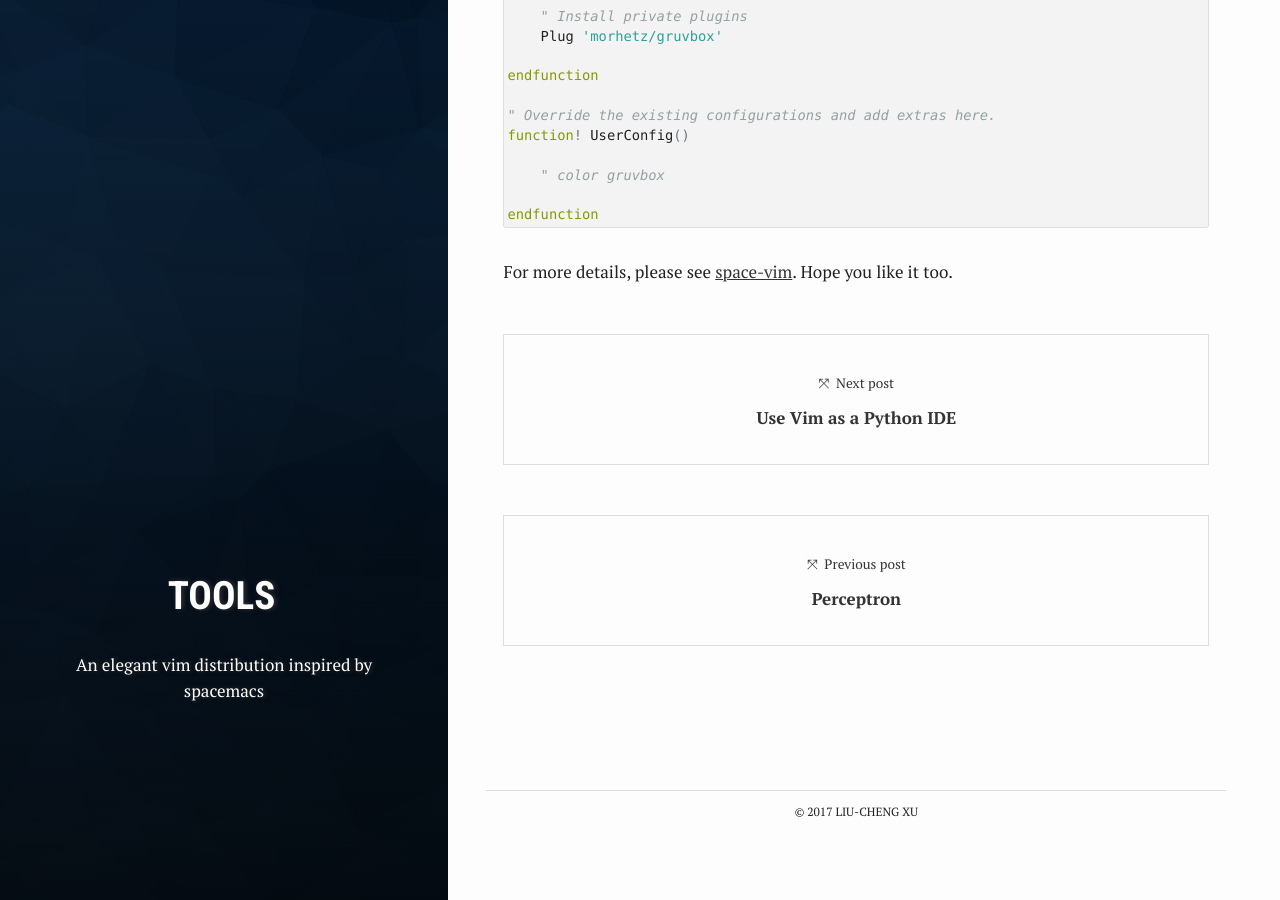
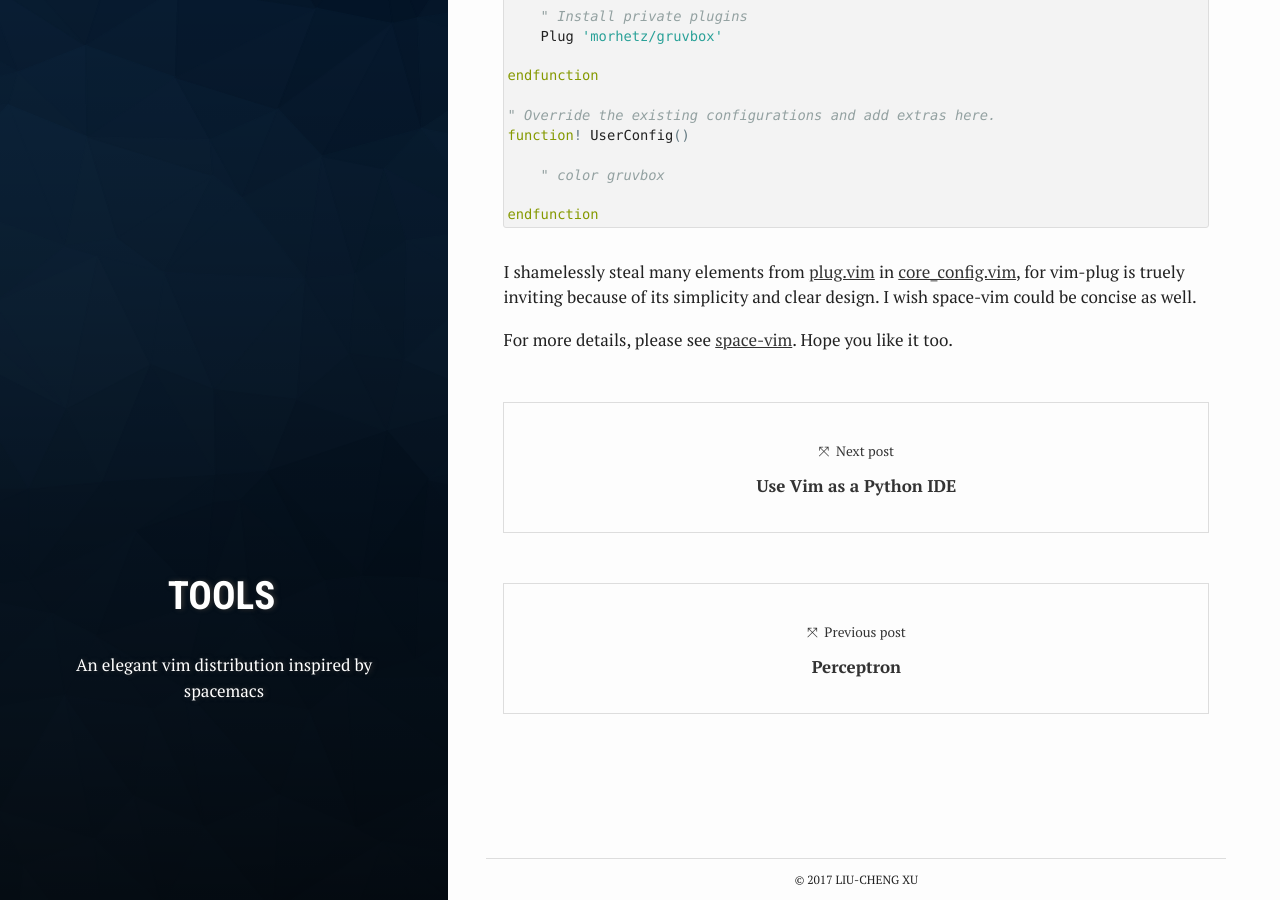
Before and after one commit to liuchengxu/liuchengxu.github.io, a Jekyll site: the page built from _posts/2017-01-25-space-vim.md, in a window 1280 px wide and 900 px high, scrolled down 1979 px. Built offline with Jekyll 4.4.1, drawn with Linux system fonts in a browser that asks for light colours.

Commit message:
Update space-vim

````diff
--- a/_posts/2017-01-25-space-vim.md
+++ b/_posts/2017-01-25-space-vim.md
@@ -66,4 +66,6 @@ function! UserConfig()
 endfunction
 ```
 
+I shamelessly steal many elements from [plug.vim](https://github.com/junegunn/vim-plug/blob/master/plug.vim) in [core_config.vim](https://github.com/liuchengxu/space-vim/blob/master/core/autoload/core_config.vim), for vim-plug is truely inviting because of its simplicity and clear design. I wish space-vim could be concise as well.
+
 For more details, please see [space-vim](https://github.com/liuchengxu/space-vim). Hope you like it too.
````
